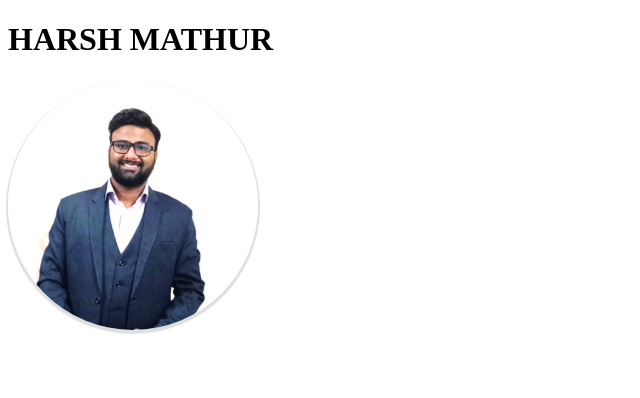
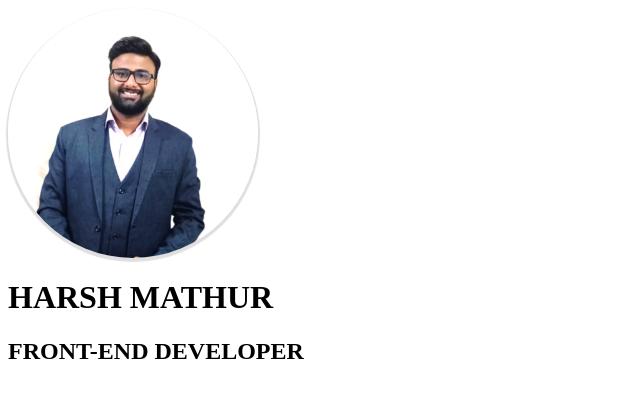
Before and after one commit to harshmathur1411/HarshCV, a plain HTML site: page index.html in a window 1280 px wide. Shown: the whole page, without its empty margins (0-640 px from the left). Drawn offline with Linux system fonts and the light colour scheme.

Commit message:
Add files via upload

```diff
--- a/index.html
+++ b/index.html
@@ -7,9 +7,14 @@
     <title>Document</title>
   </head>
   <body>
-    <h1>HARSH MATHUR</h1>
-    <div class="profile_pic">
-      <img src="/HarshCV/assets/img/profile.jpeg" />
+    <div class="top-header">
+      <div class="profile_pic">
+        <img src="/HarshCV/assets/img/profile.jpeg" />
+      </div>
+      <div class="my-info">
+        <h1>HARSH MATHUR</h1>
+        <h2>FRONT-END DEVELOPER</h2>
+      </div>
     </div>
   </body>
 </html>
```
